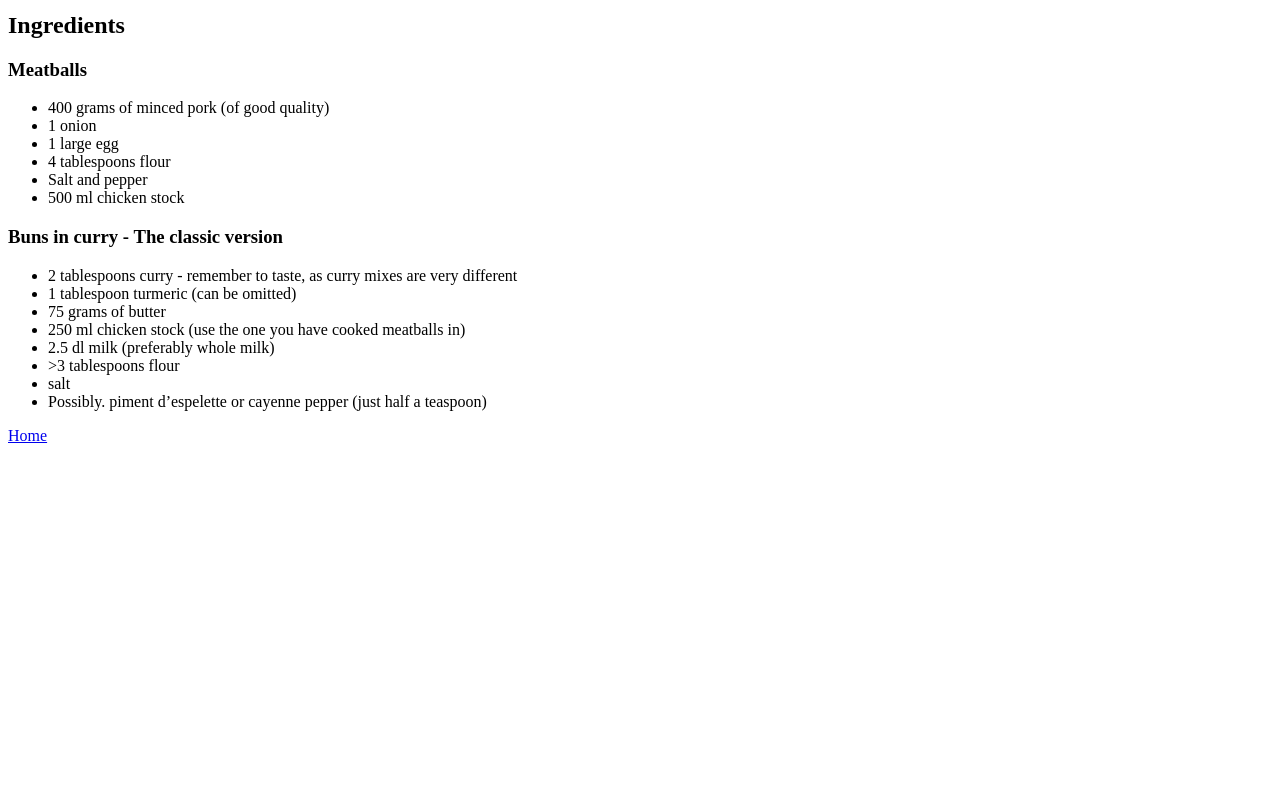
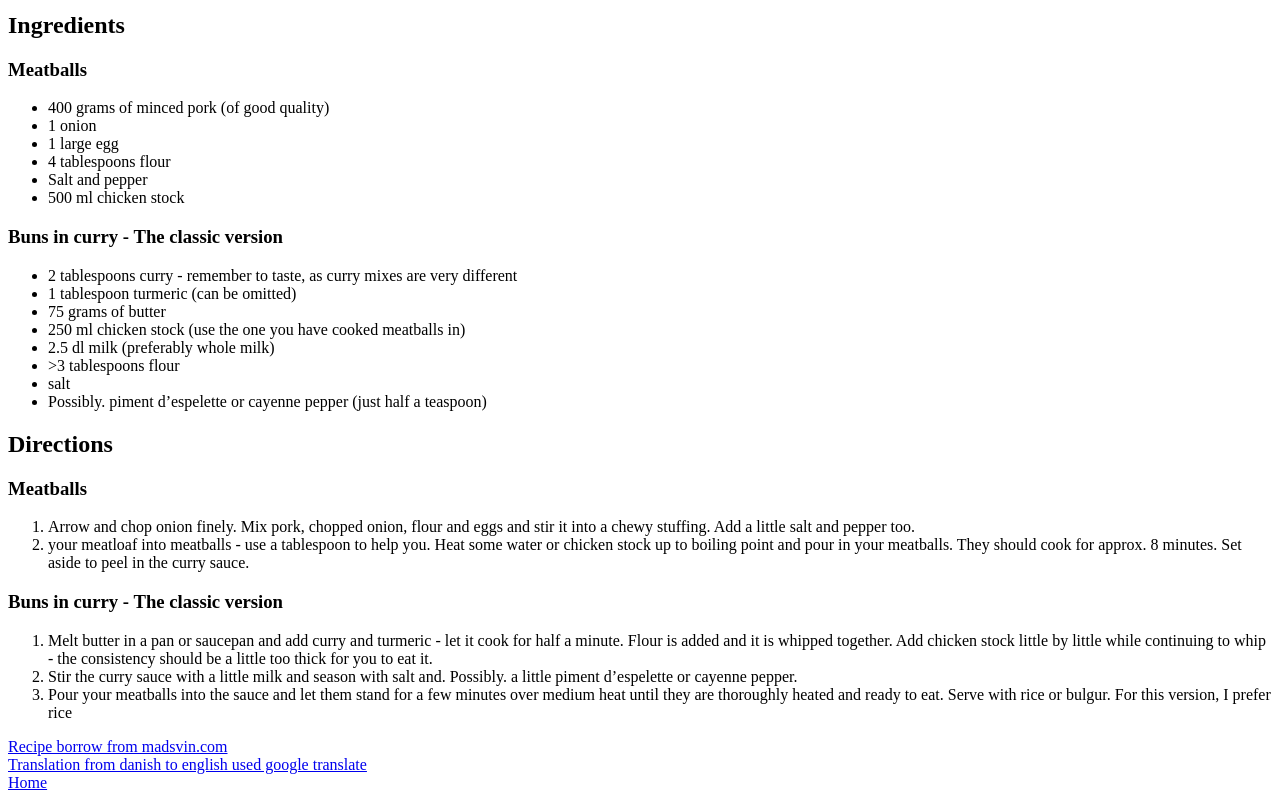
Before and after one commit to dk-ties/odin_recipes, a plain HTML site: page recipe/boller_i_karry.html in a window 1280 px wide. Shown: the part 343-1143 px from the top of the page. Before the commit the page ends 800 px from the top, so only its background shows below. Drawn offline with Linux system fonts and the light colour scheme.

Commit message:
Direction and origin links on boller_i_karry

```diff
--- a/recipe/boller_i_karry.html
+++ b/recipe/boller_i_karry.html
@@ -30,7 +30,27 @@
                 <li>salt</li>
                 <li>Possibly. piment d’espelette or cayenne pepper (just half a teaspoon)</li>
             </ul>
-
-        <a href="../index.html">Home</a>
+        <h2>Directions</h2>
+            <h3>Meatballs</h3>
+                <ol>
+                    <li>Arrow and chop onion finely. Mix pork, chopped onion, flour and eggs and stir it into a chewy stuffing. Add a little salt and pepper too.
+                    </li>
+                    <li>your meatloaf into meatballs - use a tablespoon to help you. Heat some water or chicken stock up to boiling point and pour in your meatballs. They should cook for approx. 8 minutes. Set aside to peel in the curry sauce.
+                    </li>
+                </ol>
+            <h3>Buns in curry - The classic version</h3>
+                <ol>
+                    <li>Melt butter in a pan or saucepan and add curry and turmeric - let it cook for half a minute. Flour is added and it is whipped together. Add chicken stock little by little while continuing to whip - the consistency should be a little too thick for you to eat it.
+                    </li>
+                    <li>Stir the curry sauce with a little milk and season with salt and. Possibly. a little piment d’espelette or cayenne pepper.
+                    </li>
+                    <li>Pour your meatballs into the sauce and let them stand for a few minutes over medium heat until they are thoroughly heated and ready to eat. Serve with rice or bulgur. For this version, I prefer rice
+                    </li>
+                </ol>
+<a href="https://madsvin.com/boller-i-karry-opskrift/">Recipe borrow from madsvin.com</a>
+<br>
+<a href="https://translate.google.com/">Translation from danish to english used google translate</a>
+<br>
+<a href="../index.html">Home</a>
     </body>
 </html>
```
